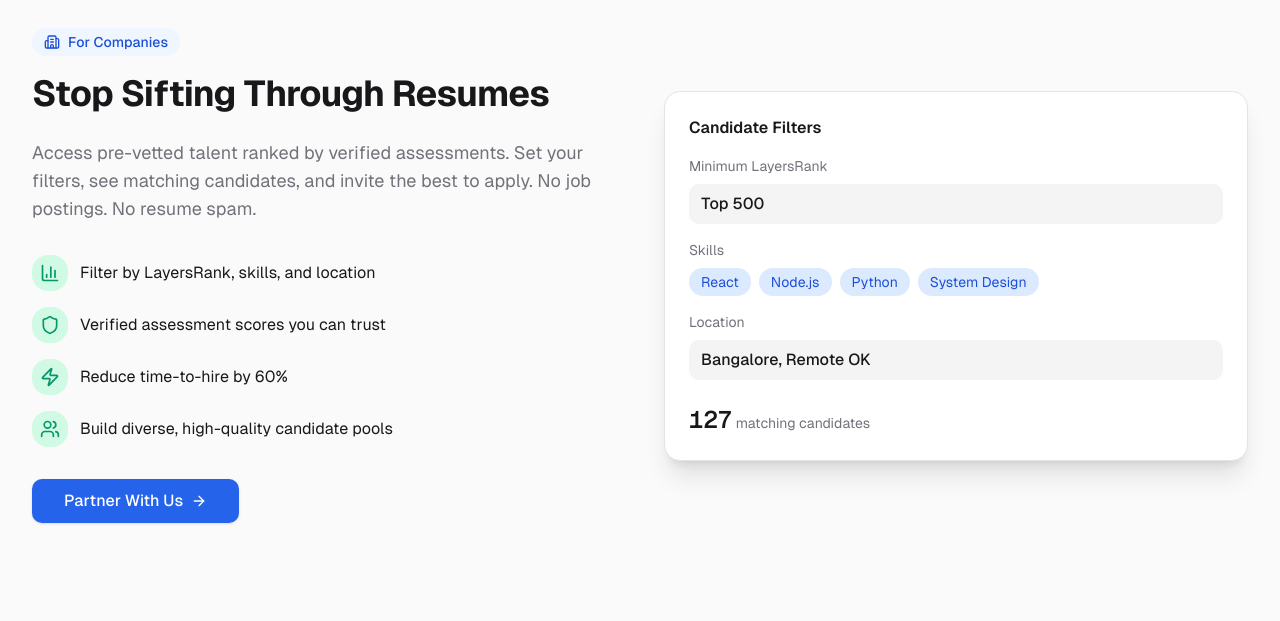
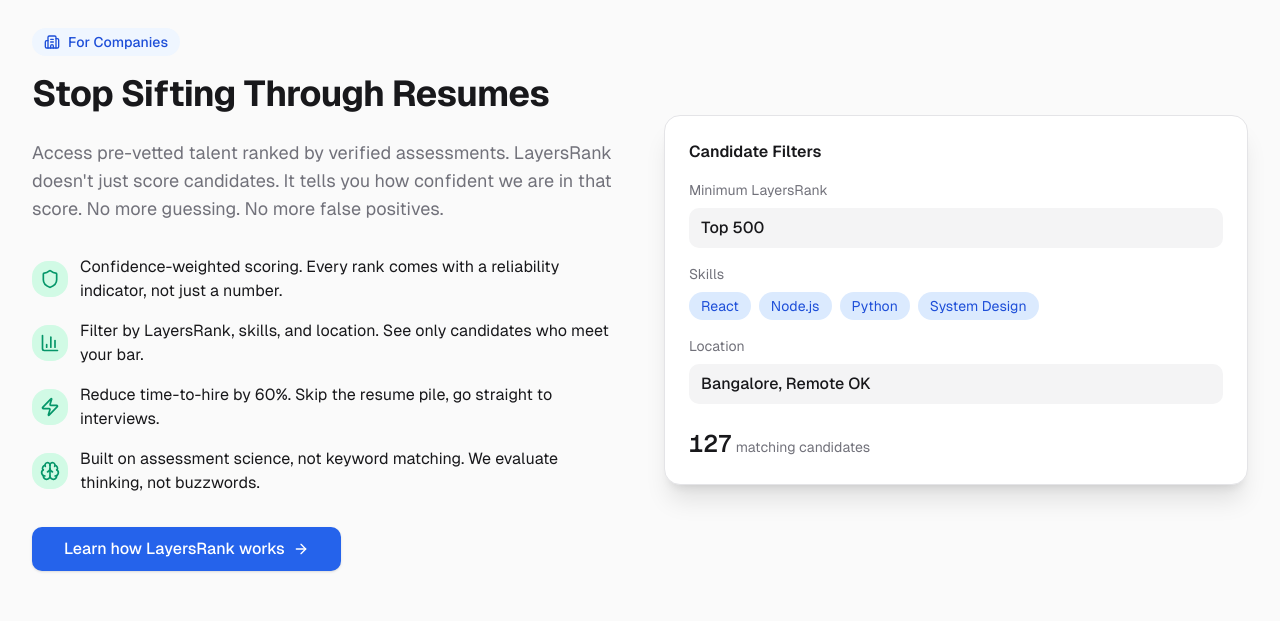
Before and after one commit to piyooshrai/algonauts-platform, a Next.js app: page / in a window 1280 px wide. Shown: the part 2400-3021 px from the top of the page. Built offline with nearby package versions, Linux system fonts and the light colour scheme.

Commit message:
feat: update 'For Companies' section with new LayersRank copy
- Update headline description to emphasize confidence-weighted scoring
- Replace bullet points with new value propositions
- Change CTA to 'Learn how LayersRank works' linking to layersrank.com/product
- Remove unused Users icon import

```diff
--- a/src/app/page.tsx
+++ b/src/app/page.tsx
@@ -16,7 +16,6 @@ import {
   Sparkles,
   Target,
   TrendingUp,
-  Users,
   Zap,
 } from "lucide-react";
 import Link from "next/link";
@@ -367,16 +366,15 @@ export default function Home() {
                 Stop Sifting Through Resumes
               </h2>
               <p className="text-lg text-muted-foreground mb-8">
-                Access pre-vetted talent ranked by verified assessments. Set your filters,
-                see matching candidates, and invite the best to apply. No job postings. No resume spam.
+                Access pre-vetted talent ranked by verified assessments. LayersRank doesn&apos;t just score candidates. It tells you how confident we are in that score. No more guessing. No more false positives.
               </p>
 
               <div className="space-y-4">
                 {[
-                  { icon: BarChart3, text: "Filter by LayersRank, skills, and location" },
-                  { icon: Shield, text: "Verified assessment scores you can trust" },
-                  { icon: Zap, text: "Reduce time-to-hire by 60%" },
-                  { icon: Users, text: "Build diverse, high-quality candidate pools" },
+                  { icon: Shield, text: "Confidence-weighted scoring. Every rank comes with a reliability indicator, not just a number." },
+                  { icon: BarChart3, text: "Filter by LayersRank, skills, and location. See only candidates who meet your bar." },
+                  { icon: Zap, text: "Reduce time-to-hire by 60%. Skip the resume pile, go straight to interviews." },
+                  { icon: Brain, text: "Built on assessment science, not keyword matching. We evaluate thinking, not buzzwords." },
                 ].map((item, index) => (
                   <motion.div
                     key={index}
@@ -394,11 +392,11 @@ export default function Home() {
                 ))}
               </div>
 
-              <Link href="/signup">
+              <a href="https://www.layersrank.com/product" target="_blank" rel="noopener noreferrer">
                 <Button size="lg" className="mt-8 gap-2">
-                  Partner With Us <ArrowRight className="h-4 w-4" />
+                  Learn how LayersRank works <ArrowRight className="h-4 w-4" />
                 </Button>
-              </Link>
+              </a>
             </motion.div>
 
             <motion.div
```
